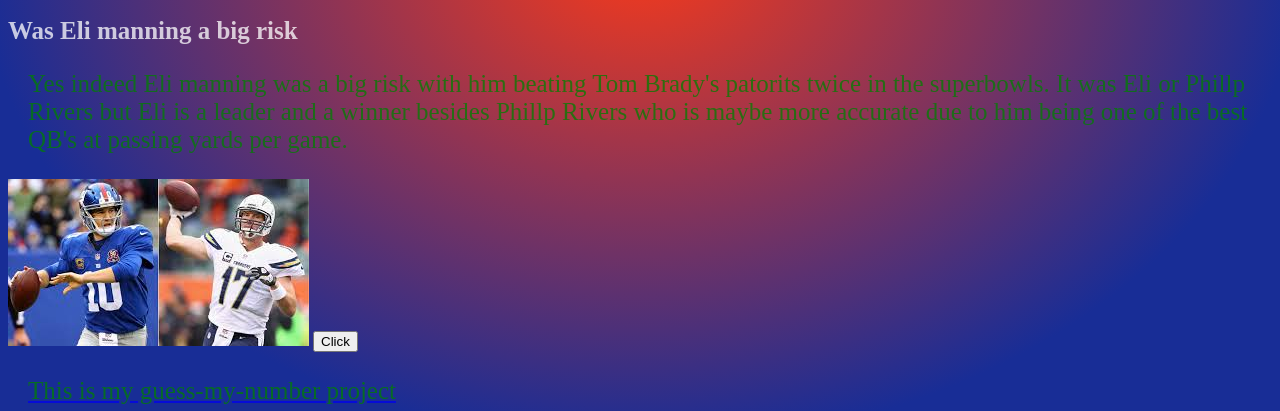
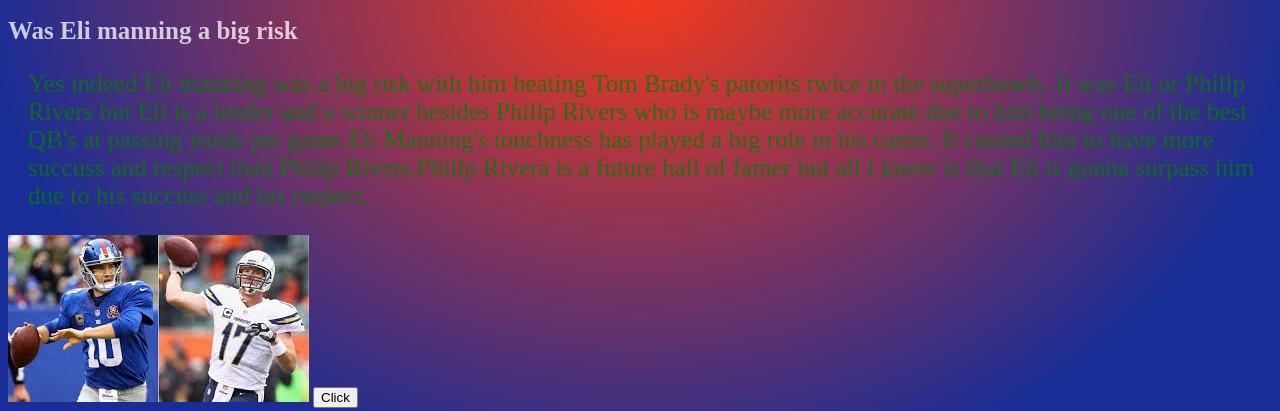
Before and after one commit to ebrimas5344/ebrimas5344.github.io, a plain HTML site: page index.html in a window 1280 px wide. Shown: the part 530-941 px from the top of the page. Drawn offline with nearby package versions, Linux system fonts and the light colour scheme.

Commit message:
Update index.html

```diff
--- a/index.html
+++ b/index.html
@@ -15,8 +15,9 @@
     <section>
     <section>
       <h2>Was Eli manning a big risk</h2>
-      <p>Yes indeed Eli manning was a big risk with him beating Tom Brady's patorits twice in the superbowls. It was Eli or Phillp Rivers but Eli is a leader and a winner besides Phillp Rivers who is maybe more accurate due to him being one of the best QB's at passing yards per game.</p>
+      <p>Yes indeed Eli manning was a big risk with him beating Tom Brady's patorits twice in the superbowls. It was Eli or Phillp Rivers but Eli is a leader and a winner besides Phillp Rivers who is maybe more accurate due to him being one of the best QB's at passing yards per game.Eli Manning's touchness has played a big role in his carrer. It caused him to have more succuss and respect than Phillp Rivers.Phillp Rivera is a future hall of famer but all I know is that Eli is gonna surpass him due to his succuss and his respect.</p>
       <img src="word.jpg">
+
       <button>Click</button>
       <a href="/guess-my-number/index.html"><p>This is my guess-my-number project</p></a>
     </section>
```
